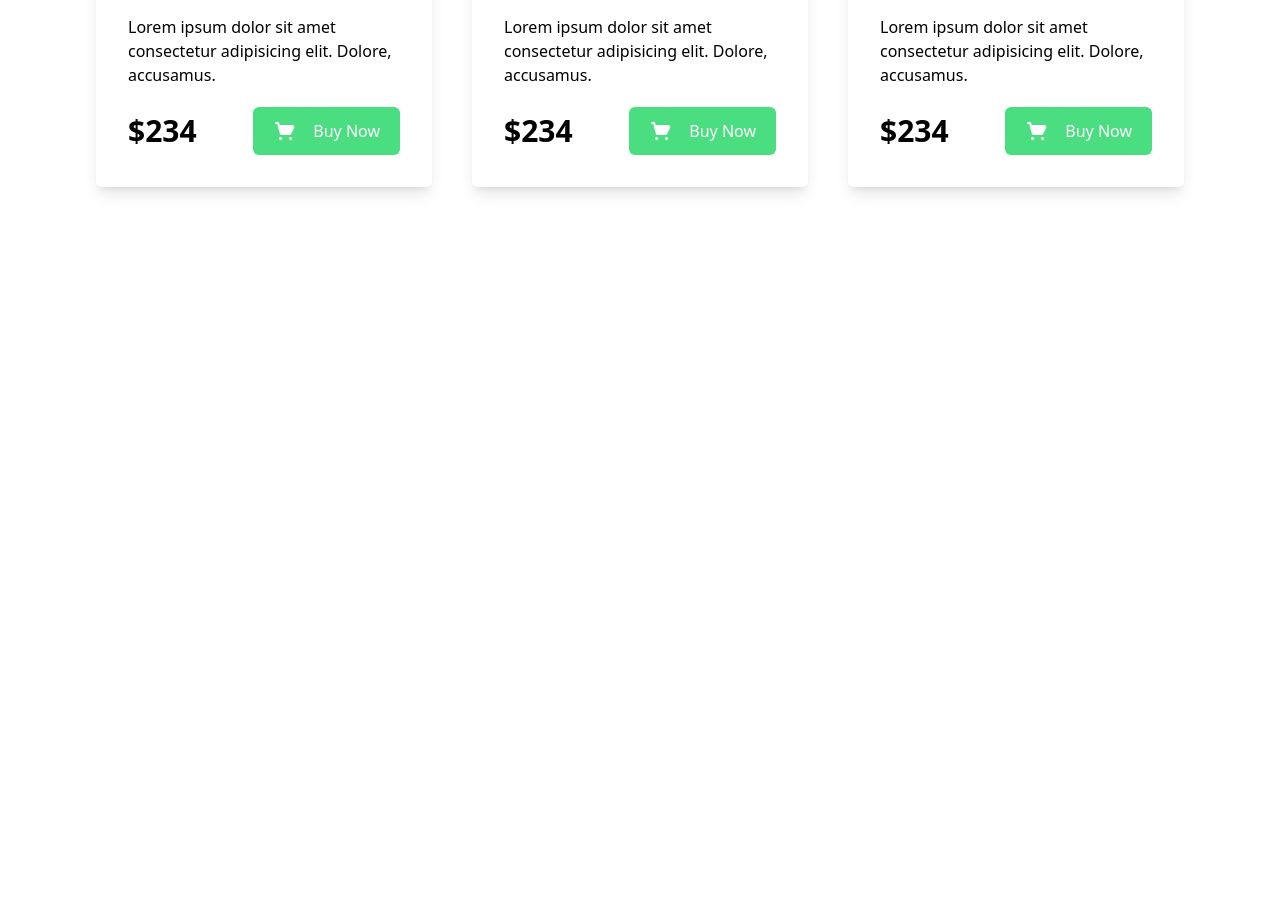
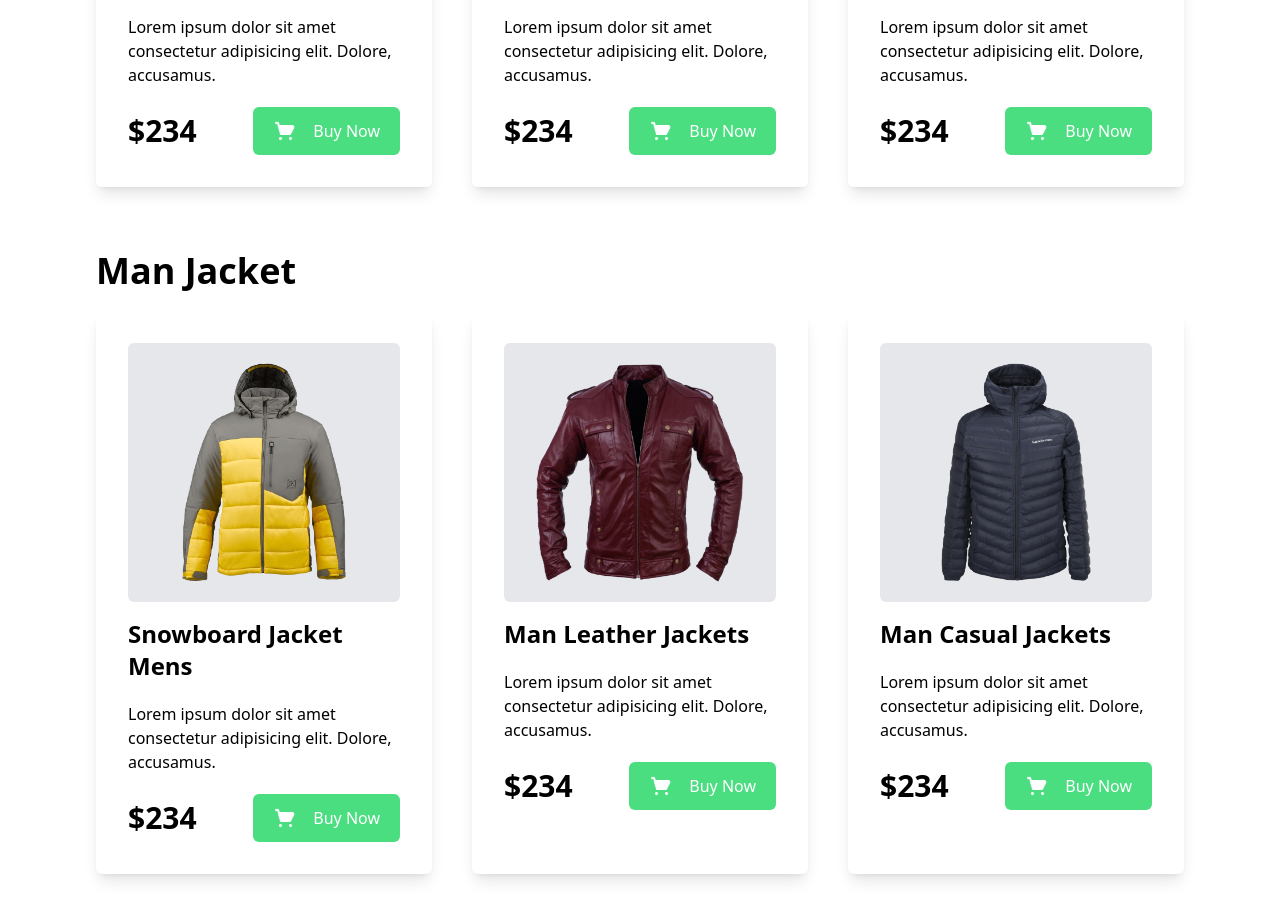
Before and after one commit to JosimHossain1/penguein-fashion, a plain HTML site: page index.html in a window 1280 px wide. Shown: the part 500-1414 px from the top of the page. Before the commit the page ends 800 px from the top, so only its background shows below. Drawn offline with nearby package versions, Linux system fonts and the light colour scheme.

Commit message:
Man secttion add

```diff
--- a/index.html
+++ b/index.html
@@ -68,6 +68,62 @@
             </div>
         </section>
 
+        <!-- Man Jacket -->
+
+        <section class="women-jacket my-10 mt-16">
+            <h1 class="text-4xl font-bold mt-10 mb-5">Man Jacket</h1>
+            <div class="grid md:grid-cols-3 gap-10">
+
+                <div class="rounded-md shadow-lg p-8">
+                    <div class="jacket bg-gray-200 flex justify-center items-center p-5 rounded-md ">
+                        <img class="w-52" src="/Assets/image/jacket-4.png" alt="">
+                    </div>
+                    <h1 class="text-2xl font-bold my-4">Snowboard Jacket Mens</h1>
+                    <p class="my-5">Lorem ipsum dolor sit amet consectetur adipisicing elit. Dolore, accusamus.
+                    </p>
+                    <div class="flex justify-between items-center">
+                        <h3 class="text-3xl font-bold">$234</h3>
+
+                        <button class="bg-green-400 py-3 px-5 rounded-md flex items-center gap-4 text-white text-md">
+                            <img class="w-6" src="/Assets/icons/shopping-cart 1.png" alt=""> Buy Now
+                        </button>
+                    </div>
+                </div>
+
+                <div class="rounded-md shadow-lg p-8">
+                    <div class="jacket bg-gray-200 flex justify-center items-center p-5 rounded-md ">
+                        <img class="w-52" src="/Assets/image/jacket-5.png" alt="">
+                    </div>
+                    <h1 class="text-2xl font-bold my-4">Man Leather Jackets</h1>
+                    <p class="my-5">Lorem ipsum dolor sit amet consectetur adipisicing elit. Dolore, accusamus.
+                    </p>
+                    <div class="flex justify-between items-center">
+                        <h3 class="text-3xl font-bold">$234</h3>
+
+                        <button class="bg-green-400 py-3 px-5 rounded-md flex items-center gap-4 text-white text-md">
+                            <img class="w-6" src="/Assets/icons/shopping-cart 1.png" alt=""> Buy Now
+                        </button>
+                    </div>
+                </div>
+
+                <div class="rounded-md shadow-lg p-8">
+                    <div class="jacket bg-gray-200 flex justify-center items-center p-5 rounded-md ">
+                        <img class="w-52" src="/Assets/image/jacket-6.png" alt="">
+                    </div>
+                    <h1 class="text-2xl font-bold my-4">Man Casual Jackets</h1>
+                    <p class="my-5">Lorem ipsum dolor sit amet consectetur adipisicing elit. Dolore, accusamus.
+                    </p>
+                    <div class="flex justify-between items-center">
+                        <h3 class="text-3xl font-bold">$234</h3>
+
+                        <button class="bg-green-400 py-3 px-5 rounded-md flex items-center gap-4 text-white text-md">
+                            <img class="w-6" src="/Assets/icons/shopping-cart 1.png" alt=""> Buy Now
+                        </button>
+                    </div>
+                </div>
+            </div>
+        </section>
+
     </div>
 </body>
 
```
